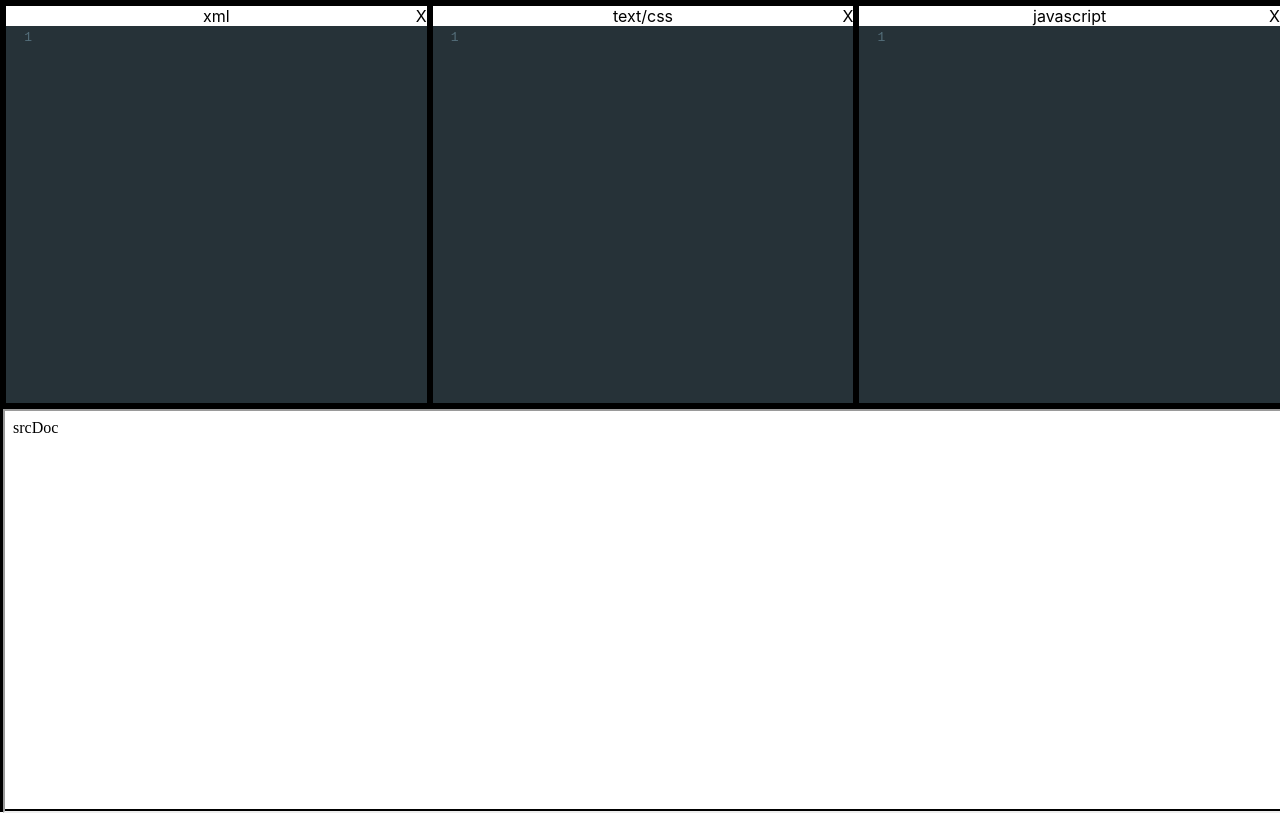
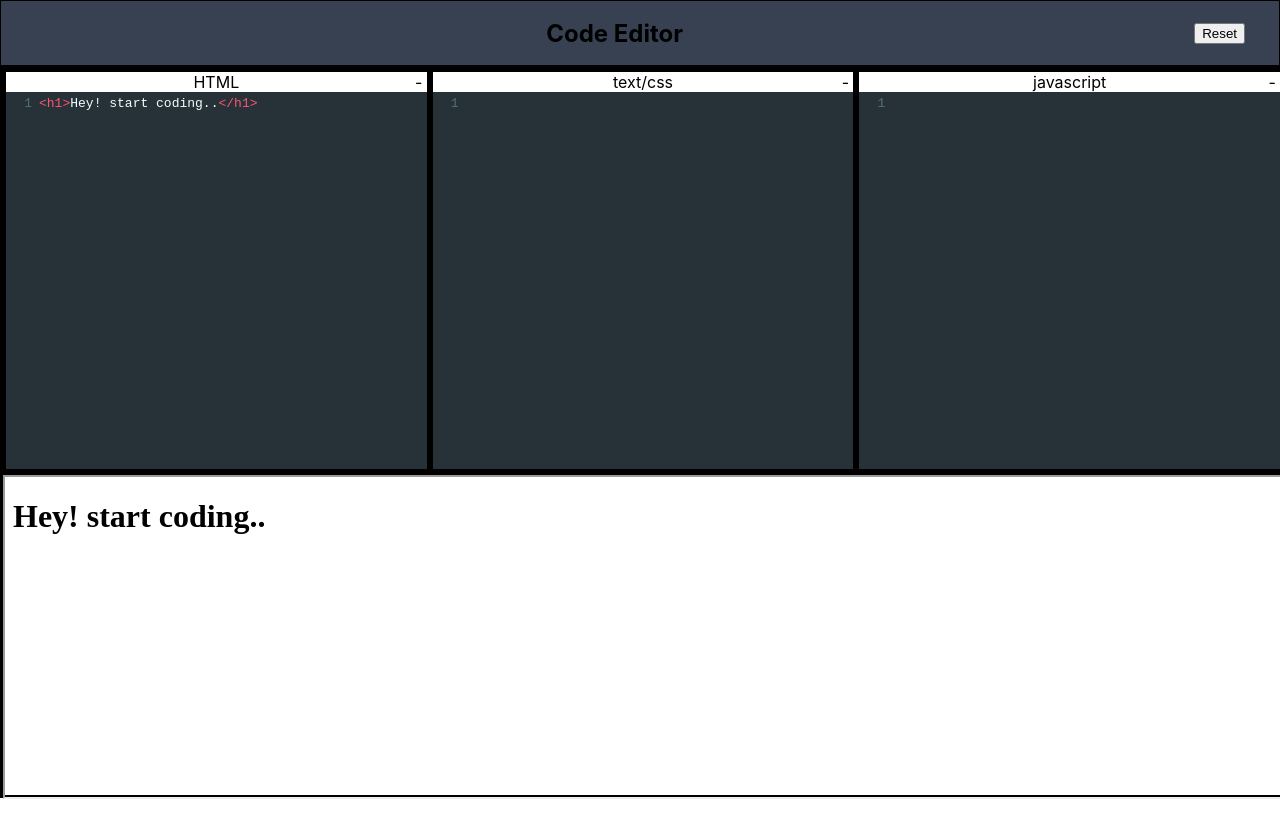
Before and after one commit to Tarun-007/code-editor, a React (Create React App) app: page / in a window 1280 px wide. Built offline with nearby package versions, Linux system fonts and the light colour scheme.

Commit message:
debouncing added

```diff
--- a/src/App.js
+++ b/src/App.js
@@ -1,4 +1,3 @@
-import logo from "./logo.svg";
 import "./App.css";
 import React from 'react';
 import Editor from "./components/Editor";
@@ -8,11 +7,11 @@ class App extends React.Component {
   constructor() {
     super();
     this.state = {
-      html: '',
-      style: '',
-      script: '',
-      doc:'srcDoc'
-    }
+      html: "<h1>Hey! start coding..</h1>",
+      style: "",
+      script: "",
+      doc: "<h1>Hey! start coding..</h1>",
+    };
   }
 
   updateDoc = () => {
@@ -46,6 +45,18 @@ class App extends React.Component {
         return;
     }
     this.updateDoc();
+
+  }
+
+  reset = ()=> {
+    var state = {
+      html: "",
+      style: "",
+      script: "",
+      doc: "<h1>Hey! start coding..</h1>",
+    };
+    console.log("setting state",state,this);
+    this.setState(state);
   }
 
   render() {
@@ -54,12 +65,21 @@ class App extends React.Component {
       theme: 'material',
     };
 
+    console.log("state while rendering app.js",this.state);
+
 
     let javascriptOp = { ...options, mode: 'javascript' }
     let htmlOp = { ...options, mode: 'xml' };
     let cssOp = { ...options, mode: "text/css" };
     return (
       <div className="App">
+        <nav>
+          <h1>Code Editor</h1>
+          <button type="button" className="reset" onClick={this.reset}>
+            Reset
+          </button>
+        </nav>
+
         <div className="top-pane border">
           <Editor
             options={htmlOp}
--- a/src/components/Editor.js
+++ b/src/components/Editor.js
@@ -12,33 +12,61 @@ class Editor extends React.Component {
   constructor() {
     super();
     console.log("setting state");
-    this.state = {minimise:false };
+    let content = '';
+    console.log(this.props);
+    this.state = { content:content,minimise: false };
   }
 
-  minimiseHandler = (event)=> {
-    this.setState(prevState => ({
-      minimise: !prevState.minimise
+  minimiseHandler = (event) => {
+    this.setState((prevState) => ({
+      minimise: !prevState.minimise,
     }));
+  };
+
+  timer;
+
+  componentDidMount() {
+
+    let content = this.props.options.mode === "xml" ? "<h1>Hey! start coding..</h1>" : "";
+    console.log(this.props, "componenDidMount",content);
+    this.setState({ content });
+
   }
+
+
+  // debounce = (callback, timeout) => {
+  //   let timer;
+  //   var debounce = (e) => {
+  //     c
+  //   };
+  //   return debounce;
+  // };
+
+  onEditorUpdate = (editor, data, value) => {
+    console.log("here inside onBeforeChange");
+    this.setState({ content: value });
+    clearTimeout(this.timer);
+    this.timer = setTimeout(() => {
+      this.props.updateHandler(this.props.options, value);
+    }, 1000);
+  };
+
 
   render() {
     console.log(this.state);
     const minimise = this.state.minimise;
     return (
-      <div className={`border editor ${minimise && 'minimised'}`}>
+      <div className={`border editor ${minimise && "minimised"}`}>
         <div>
-          {this.props.options.mode}
+          {this.props.options.mode === "xml" ? "HTML" : this.props.options.mode}
           <span className="minimise-button" onClick={this.minimiseHandler}>
-            X
+            {this.state.minimise ? "+" : "-"}
           </span>
         </div>
         <CodeMirror
-          value={this.props.content}
+          value={this.state.content}
           options={this.props.options}
-          onBeforeChange={(editor, data, value) => {
-            console.log("here inside onBeforeChange");
-            this.props.updateHandler(this.props.options, value);
-          }}
+          onBeforeChange={this.onEditorUpdate}
           onChange={(editor, data, value) => {}}
         />
       </div>
--- a/src/index.css
+++ b/src/index.css
@@ -23,7 +23,7 @@ code {
   justify-content:space-around;
 }
 .bottom-pane{
-  height: 50vh;
+  height: 40vh;
   width: 100%;
 }
 
@@ -33,7 +33,7 @@ code {
 }
 
 .editor{
-  width: 95%;
+  width: 90%;
   height: 100%;
   position: relative;
   display: inline-block;
@@ -56,10 +56,29 @@ code {
 
 .minimise-button{
   position: absolute;
-  right:0%;
+  right:1%;
   cursor: pointer;
 }
 
 .minimised{
   width:5%;
 }
+
+nav{
+  border:1px solid black;
+  height: 4rem;
+  position: sticky;
+
+  top:0;
+  box-shadow: #000;
+  background-color: #374151;
+  display:flex;
+  justify-content: center;
+  align-items: center;
+}
+
+.reset{
+  position: relative;
+  left : 40%;
+  cursor: pointer;
+}
```
